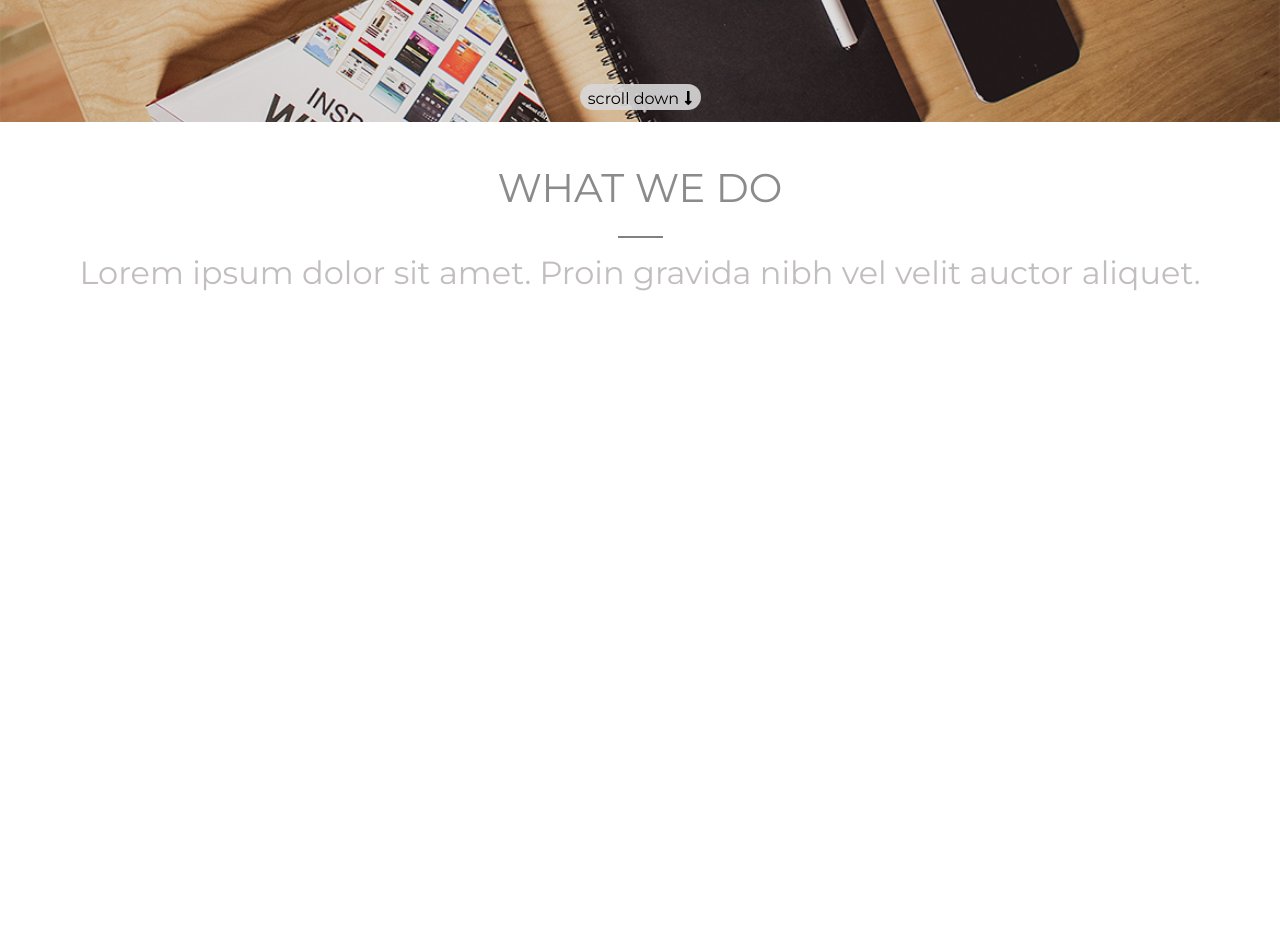
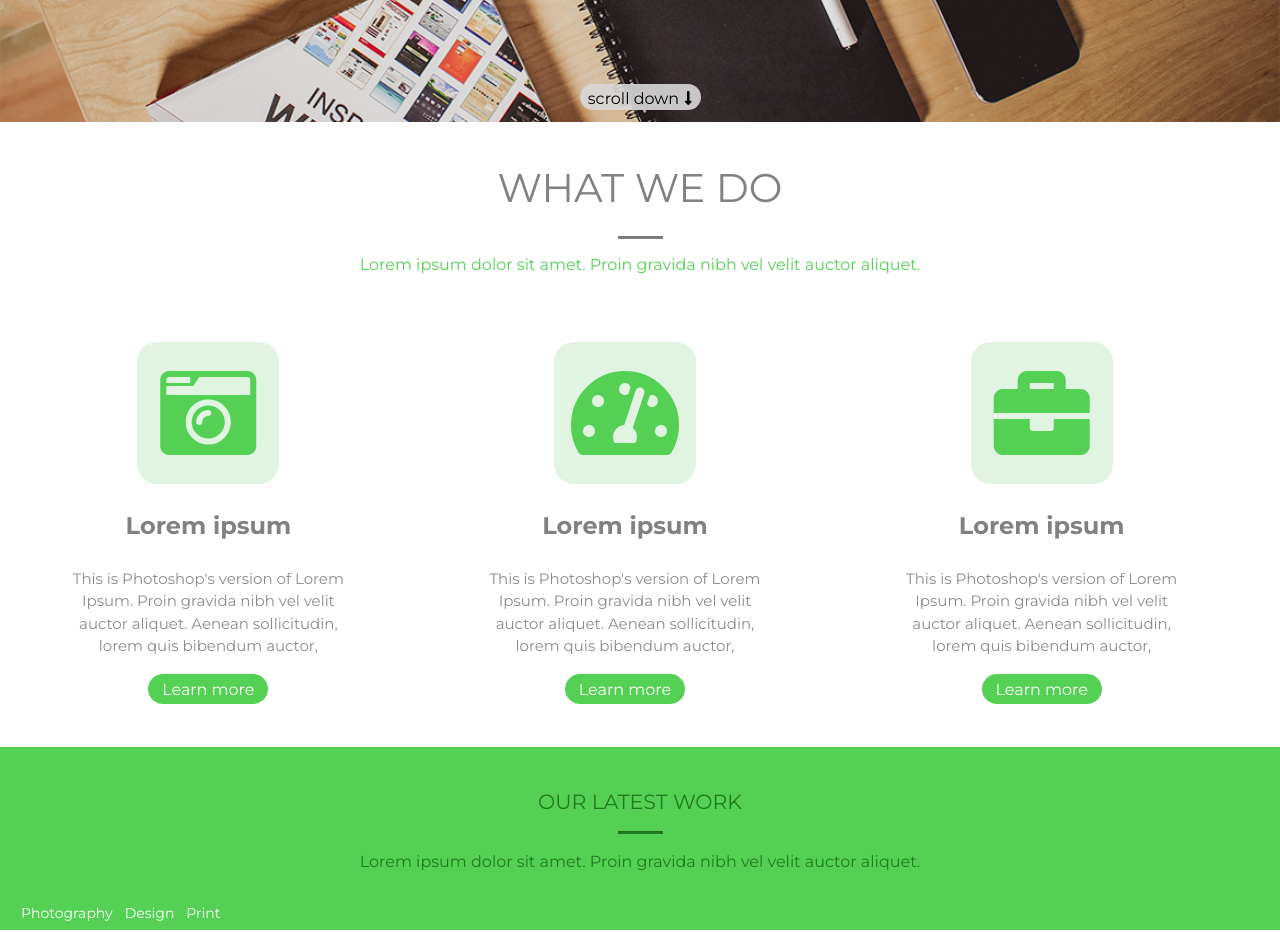
Before and after one commit to barbaraalcala/Parcial-2, a plain HTML site: page ResposiveDesign/index.html in a window 1280 px wide. Shown: the part 568-1500 px from the top of the page. Before the commit the page ends 868 px from the top, so only its background shows below. Drawn offline with nearby package versions, Linux system fonts and the light colour scheme.

Commit message:
What we do, terminado. 26 Oct

```diff
--- a/ResposiveDesign/estilo.css
+++ b/ResposiveDesign/estilo.css
@@ -39,6 +39,14 @@ li a{
 	color: #11111
 	width: 100%;
     margin-top: 5px;
+}
+.busqueda{
+    display: flex;
+    flex-direction: row;
+}
+.lupa{
+    margin-left: -30px;
+    margin-top: 9px;
 }
 #center-header{
 	height: 596px;
@@ -91,16 +99,102 @@ li a{
 }
 .text-center{
 	padding-top: 42px;
-	color: #8c8b8b;
+	color: #828181;
 }
 .linea{
-  width: 45px;
-  height: 2px;
-  border: 0;
-  background-color: #828181;
+   background-color: #828181;
+   width: 45px;
+   height: 2px;
 }
 .texto{
-  text-align: center;
-  color: #c2bebe;
-  margin-top: 12px;
+   text-align: center;
+   color: #54d154;
+   font-size: 16px;
+   margin-top: 12px;
 }
+.fotos{
+   background: #e1f3e1;
+   width: 142px;
+   height: 142px;
+   border-radius: 20px;
+   margin-top: 60px;
+}
+.apartados{
+   font-size: 24px;
+   color: #828181;
+   font-weight: bold;
+   margin-top: 28px;
+}
+.click{
+    background: #54d154;
+    color: #fff;
+    width: 120px;
+    height: 30px;
+    text-align: center;
+    padding:4px 0px;
+    border-radius: 20px;
+    transition: 0.5s ease all;
+}
+.click:hover{
+    text-decoration: none;
+    background: #54d154;
+    transform: scale(1.05);
+    color: #fff;
+}
+.lrm{
+    font-size: 15px;
+    color: #8c8b8b;
+    width: 272px;
+    text-align: center;
+    padding-top: 19px;
+    line-height: 1.2 (18px); /*Interlineado*/
+}
+.medio{
+    display: flex;
+    flex-direction: column;
+    justify-content: center;
+    align-items: center;
+}
+.cuadro{
+	border-radius: 20px;
+	background: #e1f3e1;
+    width: 142px;
+    height: 142px;
+}
+.size{
+    background: #54d154;
+    height: 750px;
+}
+.siguiente{
+	color: #828181;
+    font-size: 18px;
+}
+.iconos{
+	color: #54d154;
+}
+.fotos{
+	display: flex;
+    justify-content: center;
+    align-items: center;
+}
+.fondito{
+	background: #54d154;
+	margin-top: 43px;
+}
+.seccion{
+}
+.otro-titulo{
+    font-size: 20.54px;
+    padding-top: 43px;
+    color: #207b20;
+}
+.line{
+   background-color: #207b20;
+   width: 45px;
+   height: 2px;
+}
+.otro-sub{
+	font-size: 16px;
+	color: #207b20;
+	text-align: center;
+}
--- a/ResposiveDesign/index.html
+++ b/ResposiveDesign/index.html
@@ -23,8 +23,9 @@
     </nav>
 
     <div class="col-md-2 offset-md-6">
-      <form action="a">
+      <form action="" class="busqueda">
         <input type="text" placeholder= "Search..." class="buscador">
+        <i class="lupa fas fa-search"></i>
       </form>
     </div>
 </div>
@@ -52,5 +53,44 @@
   <div>
     <h2 class="texto">Lorem ipsum dolor sit amet. Proin gravida nibh vel velit auctor aliquet.</h2>
   </div>
+  <div class="col-md-12 row">
+   <div class="col-md-4 medio">
+    <div class="fotos"><i class="fas fa-6x fa-camera-retro iconos"></i></div>
+      <h2 class="apartados">Lorem ipsum</h2>
+      <p class="lrm">This is Photoshop's version  of Lorem Ipsum. Proin gravida nibh vel velit auctor aliquet. Aenean sollicitudin, lorem quis bibendum auctor,</p>
+      <a href="" class="click">Learn more</a>
+      </div>
+      <div class="col-md-4 medio">
+        <div class="fotos"><i class="fas fa-6x fa-tachometer-alt iconos"></i></div>
+          <h2 class="apartados">Lorem ipsum</h2>
+          <p class="lrm">This is Photoshop's version  of Lorem Ipsum. Proin gravida nibh vel velit auctor aliquet. Aenean sollicitudin, lorem quis bibendum auctor,</p>
+          <a href="" class="click">Learn more</a>
+          </div>
+          <div class="col-md-4 medio">
+             <div class="fotos"><i class="fas fa-6x fa-briefcase iconos"></i></div>
+              <h2 class="apartados">Lorem ipsum</h2>
+              <p class="lrm">This is Photoshop's version  of Lorem Ipsum. Proin gravida nibh vel velit auctor aliquet. Aenean sollicitudin, lorem quis bibendum auctor,</p>
+             <a href="" class="click">Learn more</a>
+            </div>
+            </div>
+
+          <div class="container-fluid fondito"> <!---Fluid para que ocupe todo el espacio de la pantalla-->
+        <div class="row seccion">
+        <div class="col-md-12">
+            <h2 class="text-center otro-titulo">OUR LATEST WORK</h2>
+            <hr class="line">
+            <p class="otro-sub">Lorem ipsum dolor sit amet. Proin gravida nibh vel velit auctor aliquet.</p>
+            </div>
+         </div>
+    <ul class="nav nav-pills menu-de-3">
+    <li class="active"><a href="#">Photography</a></li>
+    <li><a href="#">Design</a></li>
+    <li><a href="#">Print</a></li>
+  </ul>
+
+
+
+
+
 </body>
 </html>
```
